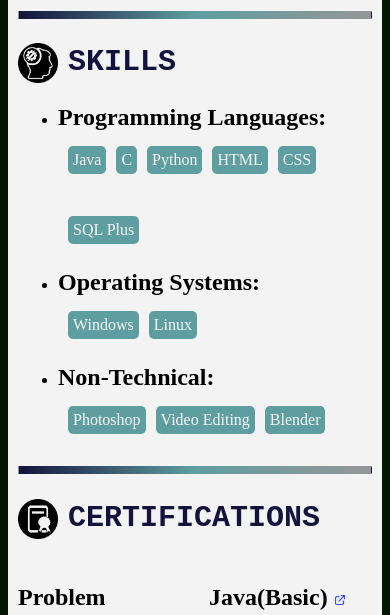
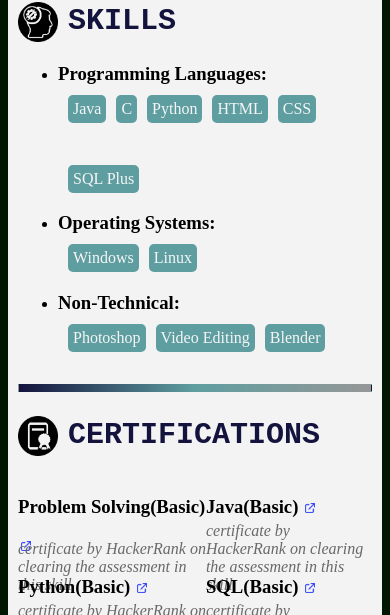
Before and after one commit to MrUnknown101331/MyCV, a plain HTML site: page index.html in a window 390 px wide. Shown: the part 703-1318 px from the top of the page. Drawn offline with Linux system fonts and the light colour scheme.

Commit message:
Adjusted for mobile devices

```diff
--- a/css/style.css
+++ b/css/style.css
@@ -1,5 +1,6 @@
 body {
   background-color: #021702;
+  text-size-adjust: none;
 }
 
 #dp {
@@ -63,18 +64,6 @@
   height: 6px;
   background-image: linear-gradient(to right, #13133d, cadetblue, #969696);
   border-image: linear-gradient(to right, #13133d, cadetblue, #969696);
-}
-
-p {
-  font-size: 16px;
-}
-
-h3 {
-  font-size: 18px;
-}
-
-h3 {
-  font-size: 24px;
 }
 
 .iconbox {
```
